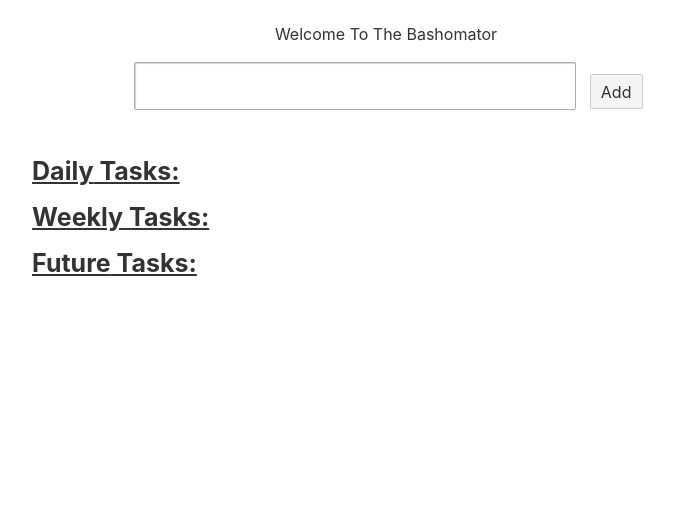
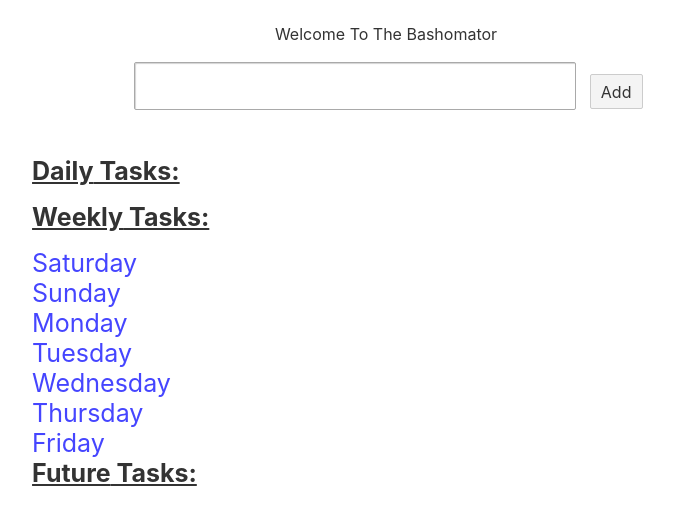
Before and after one commit to NivKeidan/svelte-tasklist, a Svelte app: page / in a window 1280 px wide. Shown: the top 524 px of the page, without its empty margins (254-928 px from the left). Built offline with nearby package versions, Linux system fonts and the light colour scheme.

Commit message:
prevent changing of upcoming days default time used is 9999 and not 0000 added option to hide time if is 9999 all upcomong days are shown, even if have no entries keeps sorting on upcoming section changes

```diff
--- a/src/Date.svelte
+++ b/src/Date.svelte
@@ -5,6 +5,7 @@
 
     export let data = "";
     export let useDayName = false;
+    export let changeable = true;
     let inputValue = "";
     let isEditing = false;
     const dispatch = createEventDispatcher();
@@ -16,8 +17,10 @@
     }
 
     function handleClick(e) {
-        inputValue = data;
-        isEditing = true;
+        if (changeable) {
+            inputValue = data;
+            isEditing = true;
+        }
     }
 
     function cancelEdit() {
--- a/src/Entry.svelte
+++ b/src/Entry.svelte
@@ -3,11 +3,12 @@
     import Date from './Date.svelte';
     import Time from './Time.svelte';
     import {inputAdded} from './utils/forms';
+    import {getDefaultDate, getDefaultTime} from './utils/time';
 
     const dispatch = createEventDispatcher();
     export let content = "This entry has no content wtf?!?!";
-    export let date = "00000000";
-    export let time = "0000";
+    export let date = getDefaultDate();
+    export let time = getDefaultTime();
     export let id = 0;
     export let useDayNames = false;
     export let showDate = true;
--- a/src/Time.svelte
+++ b/src/Time.svelte
@@ -1,5 +1,6 @@
 <script>
     import {inputAdded} from './utils/forms';
+    import {getDefaultTime} from './utils/time';
     import {createEventDispatcher} from 'svelte';
 
     export let data = "";
@@ -14,7 +15,10 @@
     }
 
     function handleClick(e) {
-        inputValue = data;
+        if (data === getDefaultTime())
+            inputValue = "0000";
+        else
+            inputValue = data;
         isEditing = true;
     }
 
@@ -23,15 +27,18 @@
     }
 
     function handleSubmit(e) {
-        if (data === inputValue) {
+        if (data === inputValue) {  // No change
             cancelEdit();
             return
         }
-        if (validateInput()) {
+        if (validateInput())
             data = inputValue;
-            isEditing = false;
-            dispatch("time-change", {});
-        }
+        else if (inputValue === "")
+            data = getDefaultTime();
+        else
+            return;
+        isEditing = false;
+        dispatch("time-change", {});
     }
 
     function validateInput() {
@@ -81,5 +88,9 @@
                on:blur={cancelEdit}/>
     </form>
 {:else}
-    <span class="time" on:click={handleClick}>{data}</span>
+    {#if data !== getDefaultTime() }
+        <span class="time" on:click={handleClick}>{data}</span>
+    {:else}
+        <span class="time" on:click={handleClick}>---</span>
+    {/if}
 {/if}
--- a/src/UpcomingEntries.svelte
+++ b/src/UpcomingEntries.svelte
@@ -1,22 +1,37 @@
 <script>
     import {createEventDispatcher} from 'svelte';
+    import {getDaysFromToday} from './utils/time';
     import Entry from './Entry.svelte';
     import Date from './Date.svelte';
     import { SECTIONS } from './constants';
 
     const dispatch = createEventDispatcher();
+    const displayDaysNum = 7;
     export let entries = [];
     let dragCounter = 0;
-    let datedEntries = {};
+    let datedEntries = getBaseDatedEntriesObject();
 
     $: {
-        datedEntries = {};
+        datedEntries = getBaseDatedEntriesObject();
         entries.forEach( e => {
-            if (!datedEntries[e.date])
-                datedEntries[e.date] = [];
             datedEntries[e.date] = [...datedEntries[e.date], e];
         });
-        // TODO sort
+        sortDatedEntries();
+        datedEntries = datedEntries;
+    }
+
+    function sortDatedEntries() {
+        Object.keys(datedEntries).forEach( date => {
+            datedEntries[date].sort( (a,b) => { return a.time - b.time});
+        });
+    }
+
+    function getBaseDatedEntriesObject() {
+        let o = {};
+        for (let i = 1; i <= displayDaysNum; i++) {
+            o[getDaysFromToday(i)] = [];
+        }
+        return o;
     }
 
     function handleRemoveEntry(event) {
@@ -32,6 +47,12 @@
         dispatch('date-change', {section: SECTIONS.UPCOMING, entryId: e.detail.entryId});
     }
 
+    function handleTimeChange(e) {
+        sortDatedEntries();
+        datedEntries = datedEntries;
+        dispatch('section-change', {section: SECTIONS.UPCOMING});
+    }
+
     function handleGeneralChange(e) {
         dispatch('section-change', {section: SECTIONS.UPCOMING});
     }
@@ -44,14 +65,14 @@
 <div class="entries-upcoming"  ondragover="return false">
     {#each Object.entries(datedEntries) as [date, entries], ind }
         <div>
-            <Date useDayName={true} bind:data={date}/>
+            <Date useDayName={true} bind:data={date} changeable={false}/>
             {#each entries as entry (entry.id) }
                 <Entry on:remove-entry={handleRemoveEntry}
                        on:drag-start={handleDragStart}
                        bind:content={entry.text} bind:date={entry.date}
                        bind:time={entry.time} id={entry.id}
                        on:date-change={handleDateChange}
-                       on:time-change={handleGeneralChange}
+                       on:time-change={handleTimeChange}
                        on:text-change={handleGeneralChange}
                        showDate={false}/>
             {/each}
--- a/src/utils/time.js
+++ b/src/utils/time.js
@@ -8,7 +8,7 @@ export function getDefaultDate() {
 }
 
 export function getDefaultTime() {
-    return "0123";
+    return "9999";
 }
 
 export function getDaysFromToday(n) {
```
Also changed, not shown: 1 other file (tests, documents, lock files or other folders).
